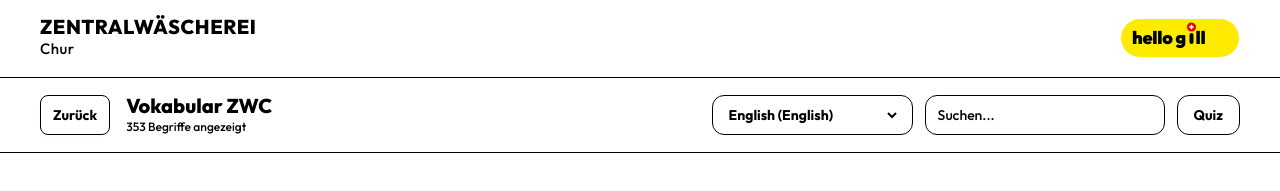
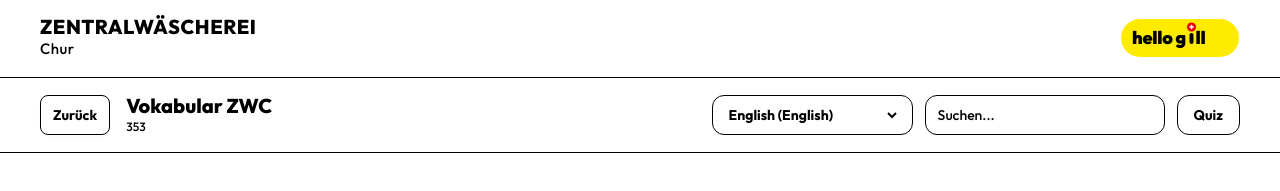
Before and after one commit to Hash-Overflow-bit/Zentralw-scherei, a React (Vite) app: page / in a window 1280 px wide. Both pictures are taken after a click on the element "Vokabular ZWC". Shown: the top 191 px of the page. Built offline with nearby package versions, Linux system fonts and the light colour scheme.

Commit message:
Show only the count number in the inner header subtitle, removing terms displayed text

```diff
--- a/src/components/VocabularyContainer.jsx
+++ b/src/components/VocabularyContainer.jsx
@@ -164,7 +164,7 @@ export default function VocabularyContainer({ vocabType, onBack }) {
           </button>
           <div className="vocab-title-wrapper">
             <h2 className="vocab-title">{isCompany ? 'Vokabular ZWC' : 'Vokabular Deutsch'}</h2>
-            <span className="vocab-subtitle">{filteredWords.length} Begriffe angezeigt</span>
+            <span className="vocab-subtitle">{filteredWords.length}</span>
           </div>
         </div>
 
```
